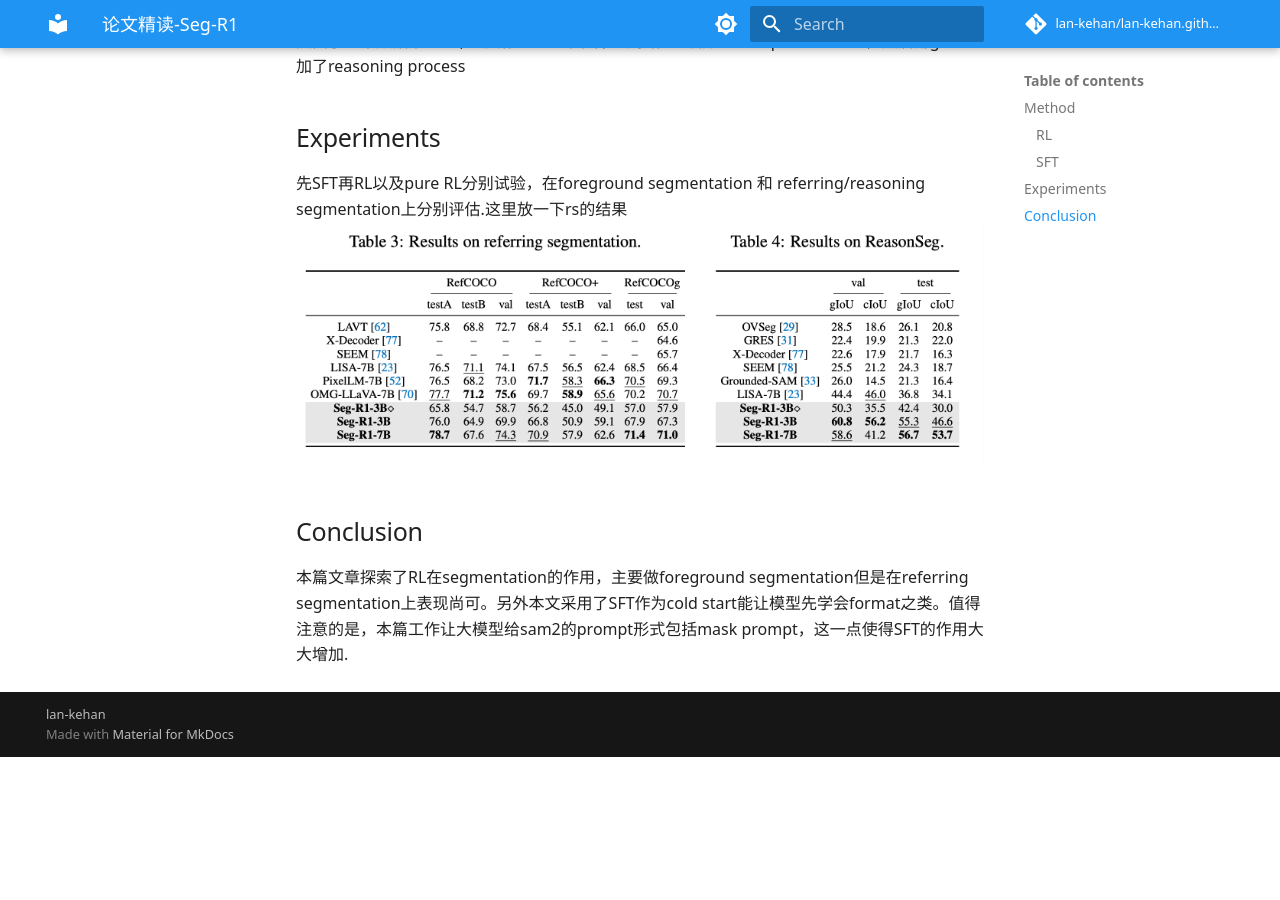
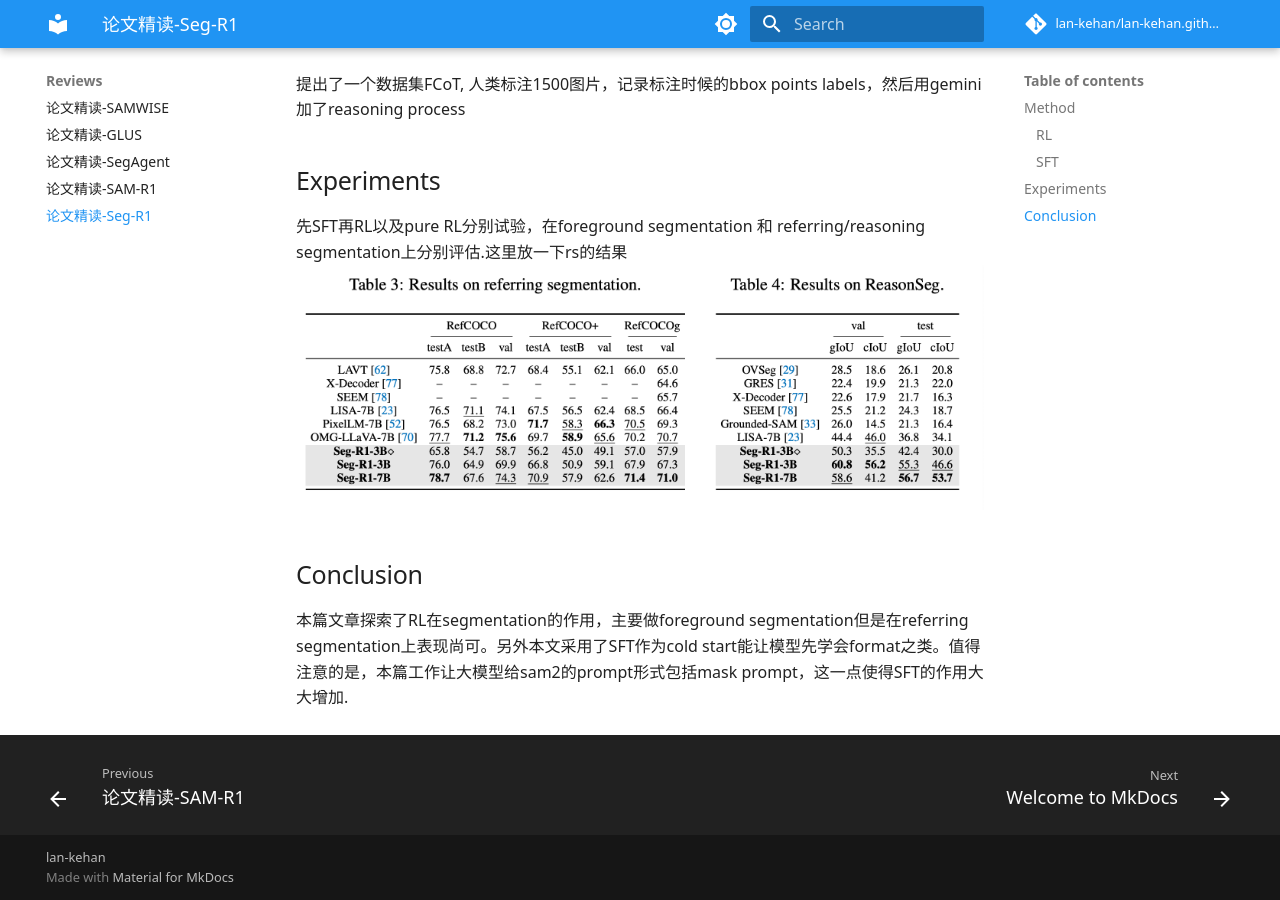
Before and after one commit to lan-kehan/lan-kehan.github.io, an MkDocs documentation site: the page built from docs/section3/论文精读-Seg-R1.md, in a window 1280 px wide and 900 px high, scrolled down 1306 px. Built offline with MkDocs 1.6.1 and Material for MkDocs 9.7.7, drawn with Linux system fonts in a browser that asks for light colours; comment, search, counter and statistics services are not loaded; before the commit the page ends 2063 px from its top, so only the background shows below that.

Commit message:
adding notes

```diff
--- a/mkdocs.yml
+++ b/mkdocs.yml
@@ -25,6 +25,7 @@ nav:
     - section3/论文精读-GLUS.md
     - section3/论文精读-SegAgent.md
     - section3/论文精读-SAM-R1.md
+    - section3/论文精读-Seg-R1.md
   # 随笔/影评，乐评
   - Others:
     - section4/index.md
```
